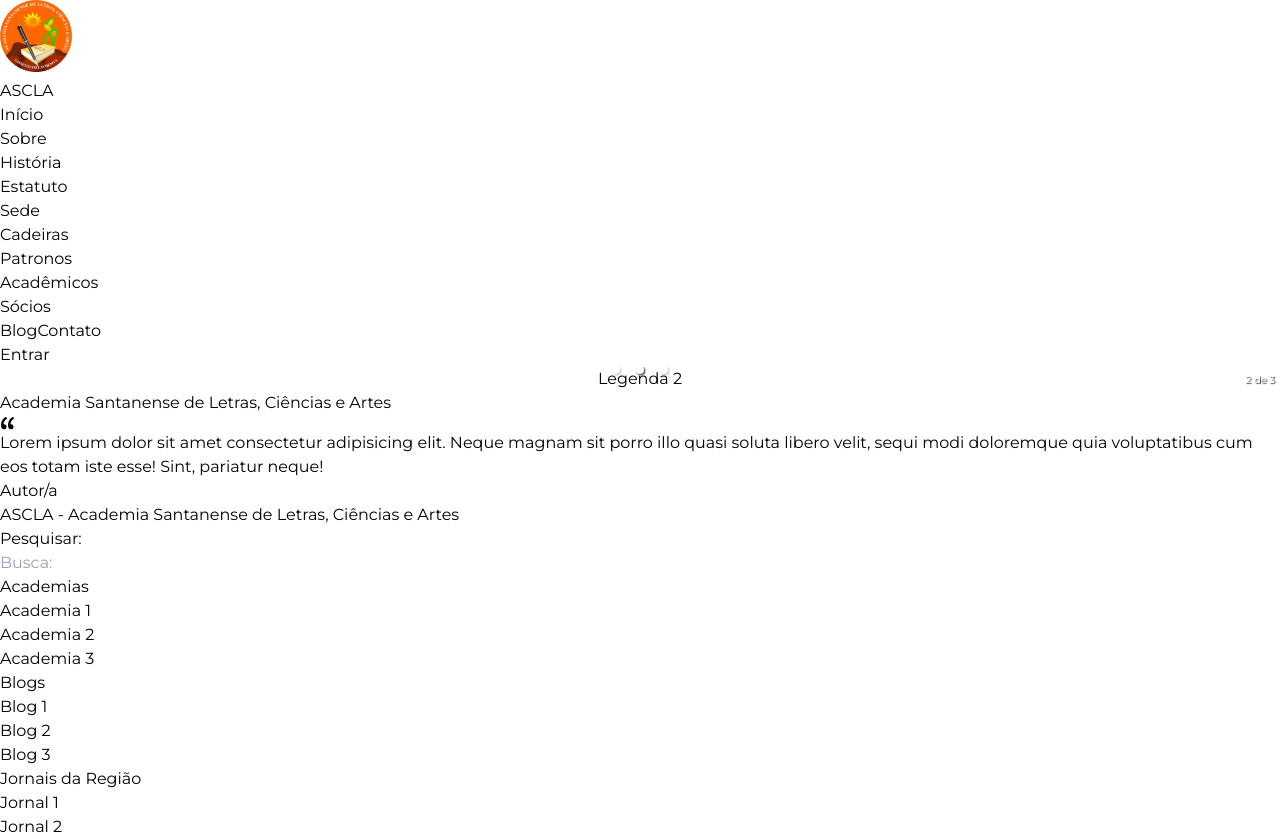
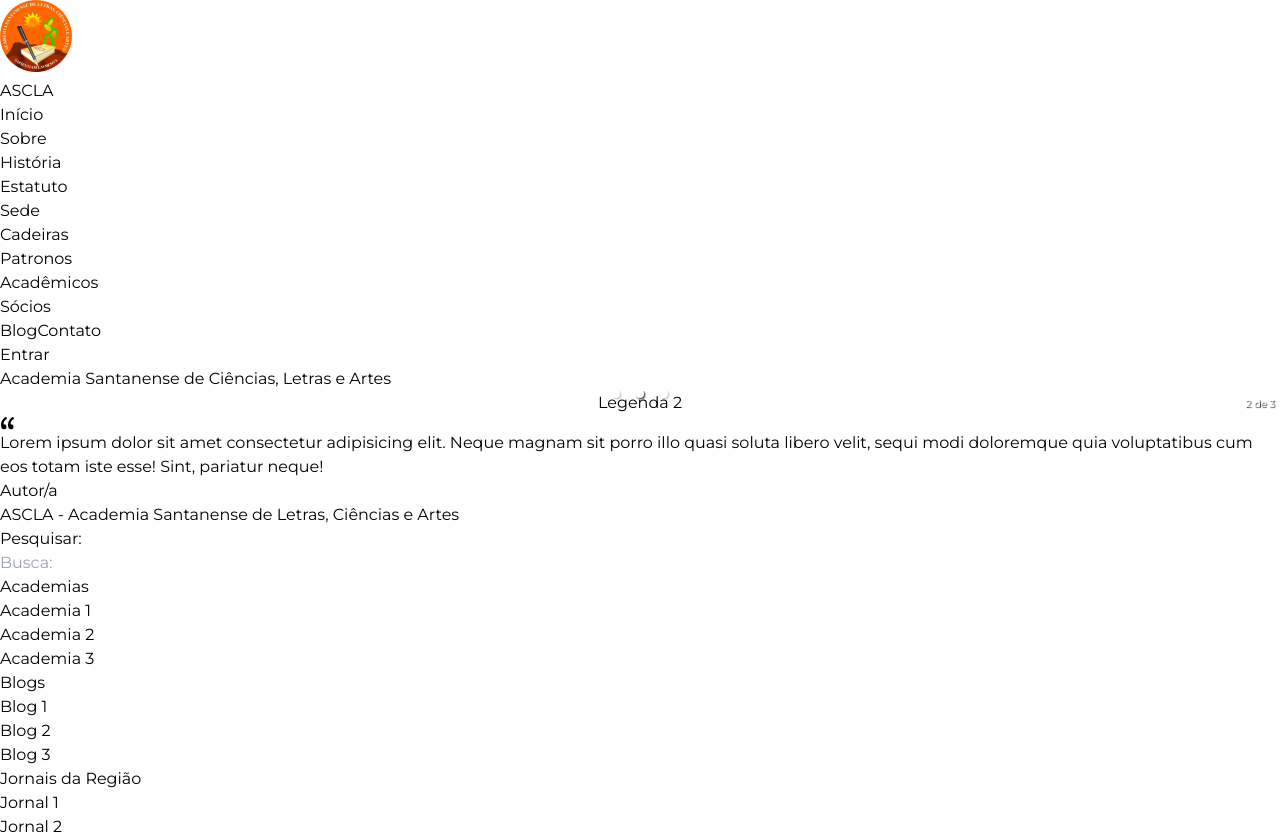
Before and after one commit to gepetojj/ascla, a Next.js app: page / in a window 1280 px wide. Built offline with nearby package versions, Linux system fonts and the light colour scheme; no server answers; what @material-tailwind/react would draw is missing.

Commit message:
feat(pages/index): refatoração do layout para o novo design

```diff
--- a/package.json
+++ b/package.json
@@ -2,7 +2,7 @@
 	"name": "ascla-website",
 	"description": "",
 	"author": "Gepetojj <contato.gepetojj@gmail.com>",
-	"version": "0.2.2",
+	"version": "0.3.0",
 	"license": "MIT",
 	"private": true,
 	"scripts": {
--- a/pages/_app.tsx
+++ b/pages/_app.tsx
@@ -16,7 +16,7 @@ export default function App({ Component, pageProps: { session, ...pageProps } }:
 
 		return (
 			<>
-				<div className="min-h-screen">
+				<div className="min-h-screen bg-cream-main">
 					<Header />
 					<Component {...pageProps} />
 				</div>
--- a/pages/index.tsx
+++ b/pages/index.tsx
@@ -12,7 +12,10 @@ const Home: NextPage = () => {
 				<title>ASCLA - Academia Santanense de Letras, Ciências e Artes</title>
 			</Head>
 
-			<main className="w-screen px-2 py-6 bg-white">
+			<main className="p-6">
+				<h2 className="text-2xl text-center font-bold mt-4 mb-10">
+					Academia Santanense de Ciências, Letras e Artes
+				</h2>
 				<Carousel
 					autoPlay
 					infiniteLoop
@@ -38,10 +41,7 @@ const Home: NextPage = () => {
 						<p>Legenda 3</p>
 					</div>
 				</Carousel>
-				<div className="flex flex-col justify-center items-center pt-20">
-					<h2 className="text-2xl font-bold text-center break-words">
-						Academia Santanense de Letras, Ciências e Artes
-					</h2>
+				<div className="flex flex-col justify-center items-center px-6 py-20">
 					<blockquote className="px-8 pt-6">
 						<div className="flex">
 							<div className="w-fit pr-3">
```
